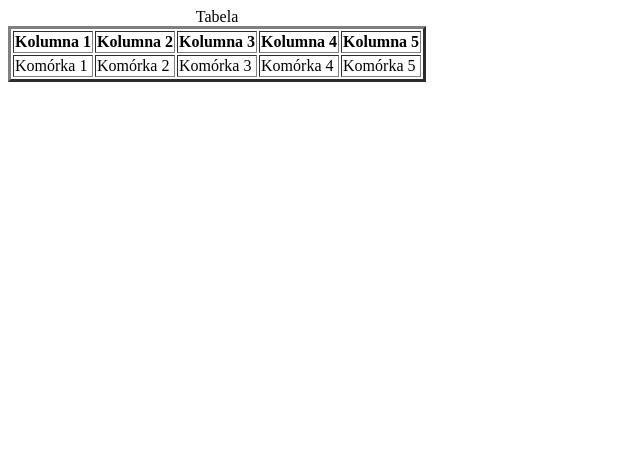
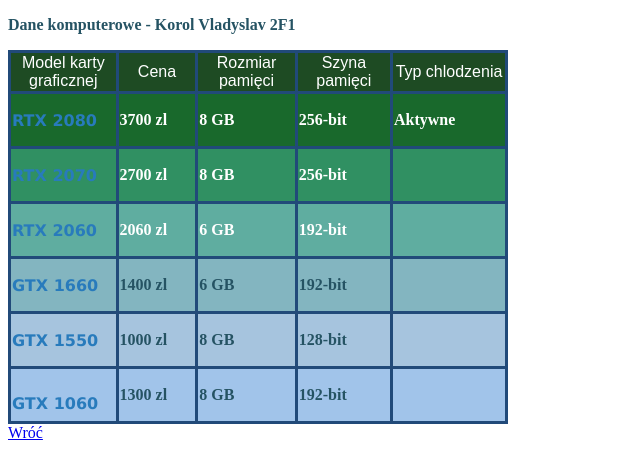
Before and after one commit to korvlad1/zadania, a plain HTML site: page tabela_korol.html in a window 1280 px wide. Shown: the whole page, without its empty margins (0-640 px from the left). Drawn offline with Linux system fonts and the light colour scheme.

Commit message:
Add files via upload

```diff
--- a/tabela_korol.html
+++ b/tabela_korol.html
@@ -3,28 +3,111 @@
 <head>
     <meta charset="UTF-8">
     <title>Tabela</title>
+    <style>
+        table, th, tr, td {
+            border: 3px solid;
+            border-collapse: collapse;
+            border-color: #214a79;
+            max-width: 500px;
+            width: 500px;
+            height: 35px;
+        }
+        .Model {
+            color: #287bbc;
+            font-family: Verdana, Geneva, Tahoma, sans-serif;
+            font-weight: bold;
+        }
+        #one {
+            background-color: #1e4b23;
+            color: white;
+            font-family: Arial, Helvetica, sans-serif;
+            font-weight: normal;
+        }
+        #two {
+            background-color: #19692c;
+        }
+        #three {
+            background-color: #309062;
+        }
+        #four {
+            background-color: #5fada0;
+        }
+        #five {
+            background-color: #83b5c0;
+        }
+        #six {
+            background-color: #a6c4de;
+        }
+        #seven {
+            background-color: #a1c4ea;
+        }
+        #thr {
+            color: white;
+            font-weight: bold;
+        }
+        #tw {
+            color: #255363;
+            font-weight: bold;
+        }
+        #akt {
+            color: white;
+            font-weight: bold;
+        }
+    </style>
 </head>
 <body>
-    <table border="3">
-        <caption>Tabela</caption>
-        <thead>
-            <tr>
-                <th>Kolumna 1</th>
-                <th>Kolumna 2</th>
-                <th>Kolumna 3</th>
-                <th>Kolumna 4</th>
-                <th>Kolumna 5</th>
-            </tr>
-        </thead>
-        <tbody>
-            <tr>
-                <td>Komórka 1</td>
-                <td>Komórka 2</td>
-                <td>Komórka 3</td>
-                <td>Komórka 4</td>
-                <td>Komórka 5</td>
-            </tr>
-        </tbody>
+    <table>
+        <thead><p id="tw">Dane komputerowe - Korol Vladyslav 2F1</p></thead>
+        <tr>
+            <th id="one">Model karty graficznej</th>
+            <th id="one">Cena</th>
+            <th id="one">Rozmiar pamięci</th>
+            <th id="one">Szyna pamięci</th>
+            <th id="one">Typ chlodzenia</th>
+        </tr>
+        <tr>
+            <td id="two" class="Model">RTX 2080</td>
+            <td id="two"><p id="thr">3700 zl</p></td>
+            <td id="two"><p id="thr">8 GB</p></td>
+            <td id="two"><p id="thr">256-bit</p></td>
+            <td id="two"><p id="akt">Aktywne</p></td>
+        </tr>
+        <tr>
+            <td id="three" class="Model">RTX 2070</td>
+            <td id="three"><p id="thr">2700 zl</td>
+            <td id="three"><p id="thr">8 GB</td>
+            <td id="three"><p id="thr">256-bit</td>
+            <td id="three"></td>
+        </tr>
+        <tr>
+            <td id="four" class="Model">RTX 2060</td>
+            <td id="four"><p id="thr">2060 zl</p></td>
+            <td id="four"><p id="thr">6 GB</p></td>
+            <td id="four"><p id="thr">192-bit</p></td>
+            <td id="four"></td>
+        </tr>
+        <tr>
+            <td id="five" class="Model">GTX 1660</td>
+            <td id="five"><p id="tw">1400 zl</p></td>
+            <td id="five"><p id="tw">6 GB</p></td>
+            <td id="five"><p id="tw">192-bit</p></td>
+            <td id="five"></td>
+        </tr>
+        <tr>
+            <td id="six" class="Model">GTX 1550</td>
+            <td id="six"><p id="tw">1000 zl</p></td>
+            <td id="six"><p id="tw">8 GB</p></td>
+            <td id="six"><p id="tw">128-bit</p></td>
+            <td id="six"></td>
+        </tr>
+        <tr>
+            <td id="seven" class="Model"><p></p>GTX 1060</td>
+            <td id="seven"><p id="tw">1300 zl</p></td>
+            <td id="seven"><p id="tw">8 GB</p></td>
+            <td id="seven"><p id="tw">192-bit</p></td>
+            <td id="seven"></td>
+        </tr>
     </table>
+    <a href="index.html">Wróć</a>
 </body>
 </html>
```
Also changed, not shown: index.html (+69 -27 lines), walidacja_korol.html (added, +12 -0 lines), blad_korol.jpg (added), poprawa_korol.jpg (added).
